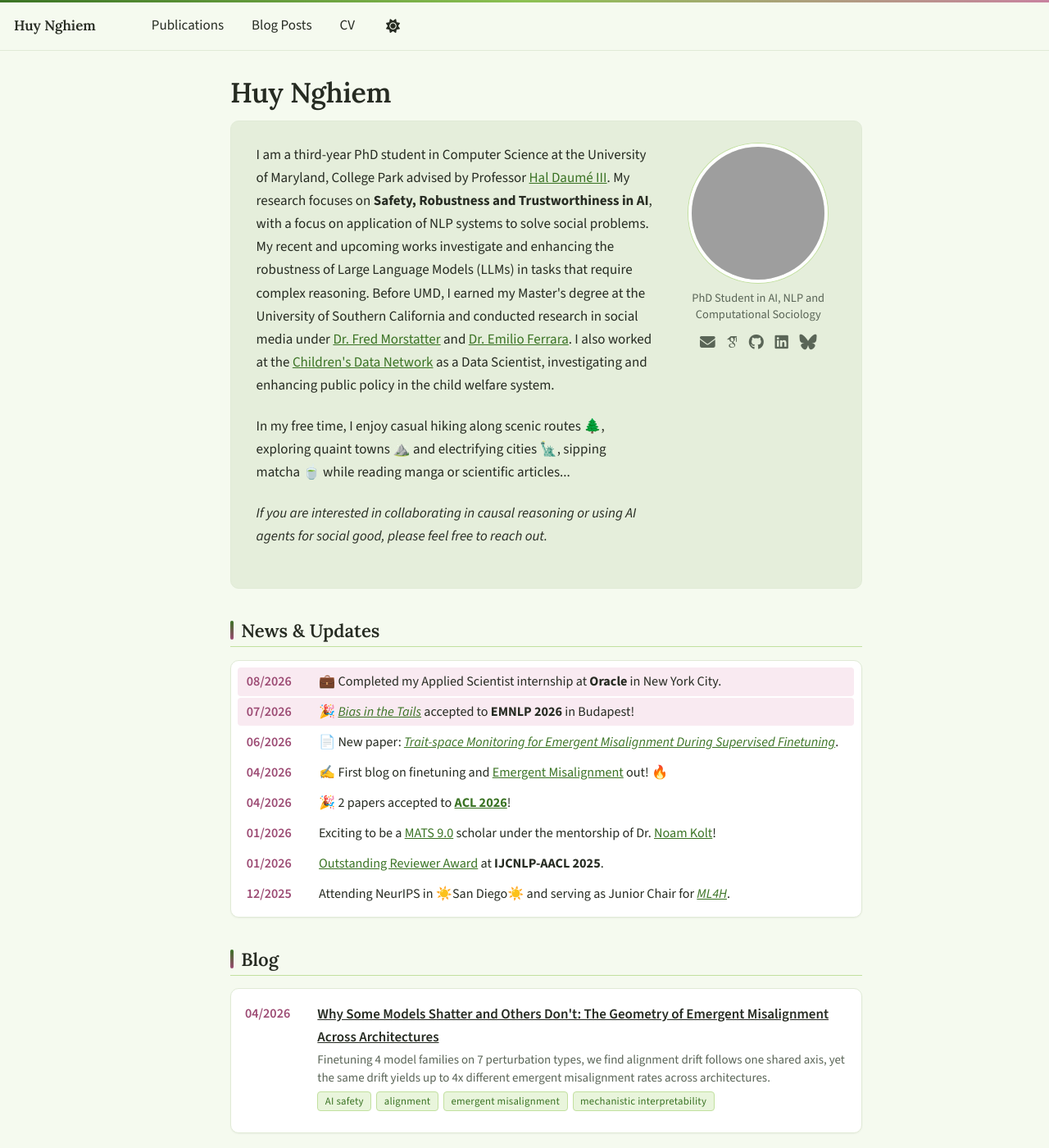
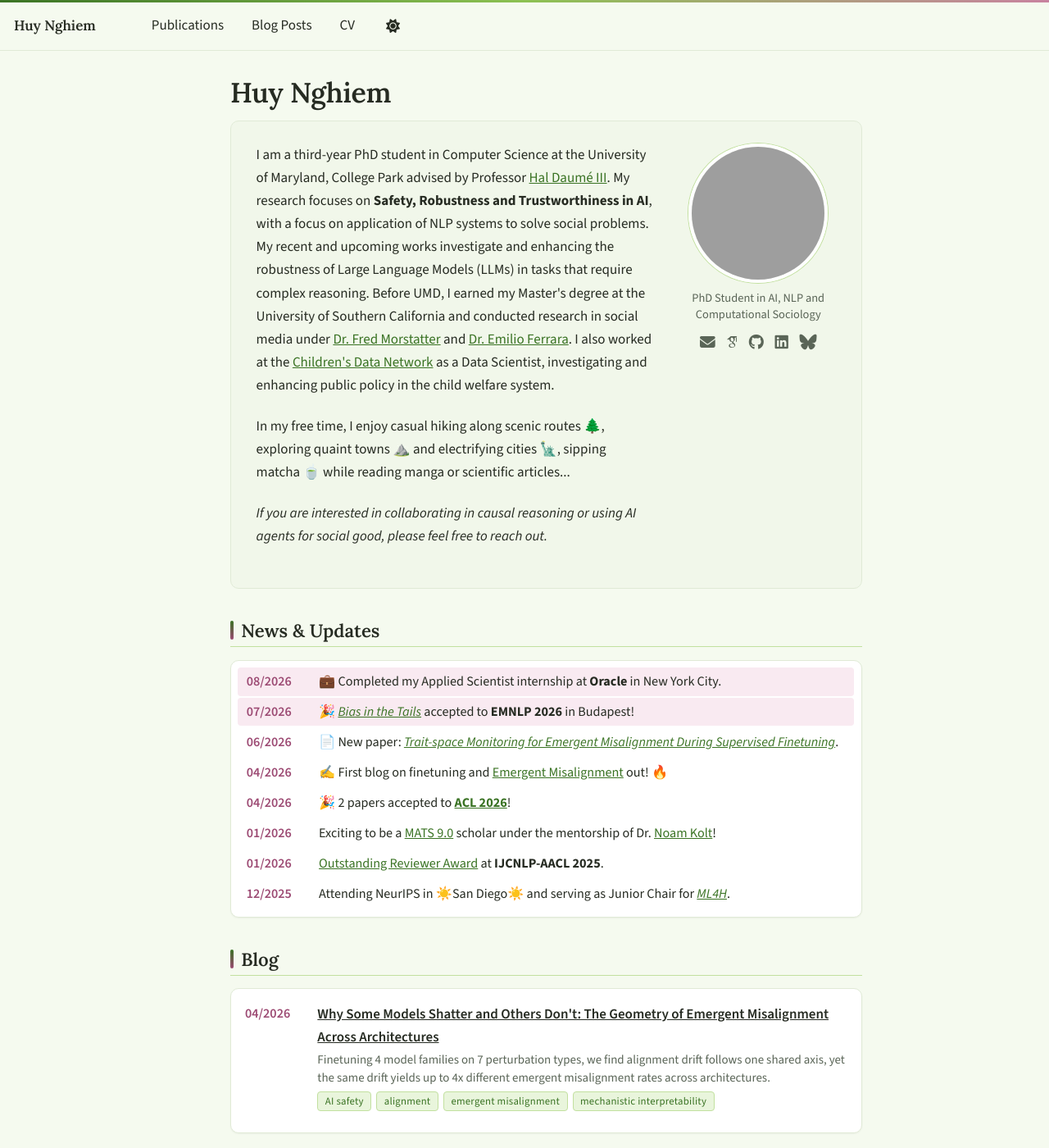
Before and after one commit to hnghiem-nlp/hnghiem-nlp.github.io, a Jekyll site: the page built from _pages/about.md, in a window 1280 px wide and 1400 px high. Shown: the whole window at 82% size. Built offline with Jekyll 4.4.1, drawn with Linux system fonts in a browser that asks for light colours; some web fonts are replaced; a script that is not in the unit is left out; grey boxes are pictures that could not be loaded.

Commit message:
Lighten intro panel fill to half the previous tint
Co-Authored-By: Claude Opus 5 (1M context) <noreply@anthropic.com>

```diff
--- a/_includes/head/custom.html
+++ b/_includes/head/custom.html
@@ -4,7 +4,7 @@
 <link rel="preconnect" href="https://fonts.googleapis.com">
 <link rel="preconnect" href="https://fonts.gstatic.com" crossorigin>
 <link href="https://fonts.googleapis.com/css2?family=Lora:wght@500;600;700&family=Source+Sans+3:ital,wght@0,400;0,500;0,600;0,700;1,400&display=swap" rel="stylesheet">
-<link rel="stylesheet" href="{{ '/assets/css/custom.css' | relative_url }}?v=12">
+<link rel="stylesheet" href="{{ '/assets/css/custom.css' | relative_url }}?v=13">
 
 
 <!-- Support for Academicons -->
--- a/assets/css/custom.css
+++ b/assets/css/custom.css
@@ -20,7 +20,7 @@
 
     --bg: #f5faef;              /* fresh matcha-tinted page */
     --surface: #ffffff;         /* panels sit on the page like paper */
-    --hero-fill: #e5eedb;         /* a shade deeper than the page */
+    --hero-fill: #f1f7ea;         /* a shade deeper than the page */
     --brand-stripe: linear-gradient(90deg, #3a7324 0%, #8cc152 50%, #c8829f 100%);
 
     /* Map onto the AcademicPages theme variables */
@@ -52,7 +52,7 @@ html[data-theme="dark"] {
 
     --bg: #131812;
     --surface: #1a2117;
-    --hero-fill: #0d120c;
+    --hero-fill: #111610;
     --brand-stripe: linear-gradient(90deg, #a6d86e 0%, #6fa446 50%, #d08aab 100%);
 
     --global-base-color: var(--bg);
```
